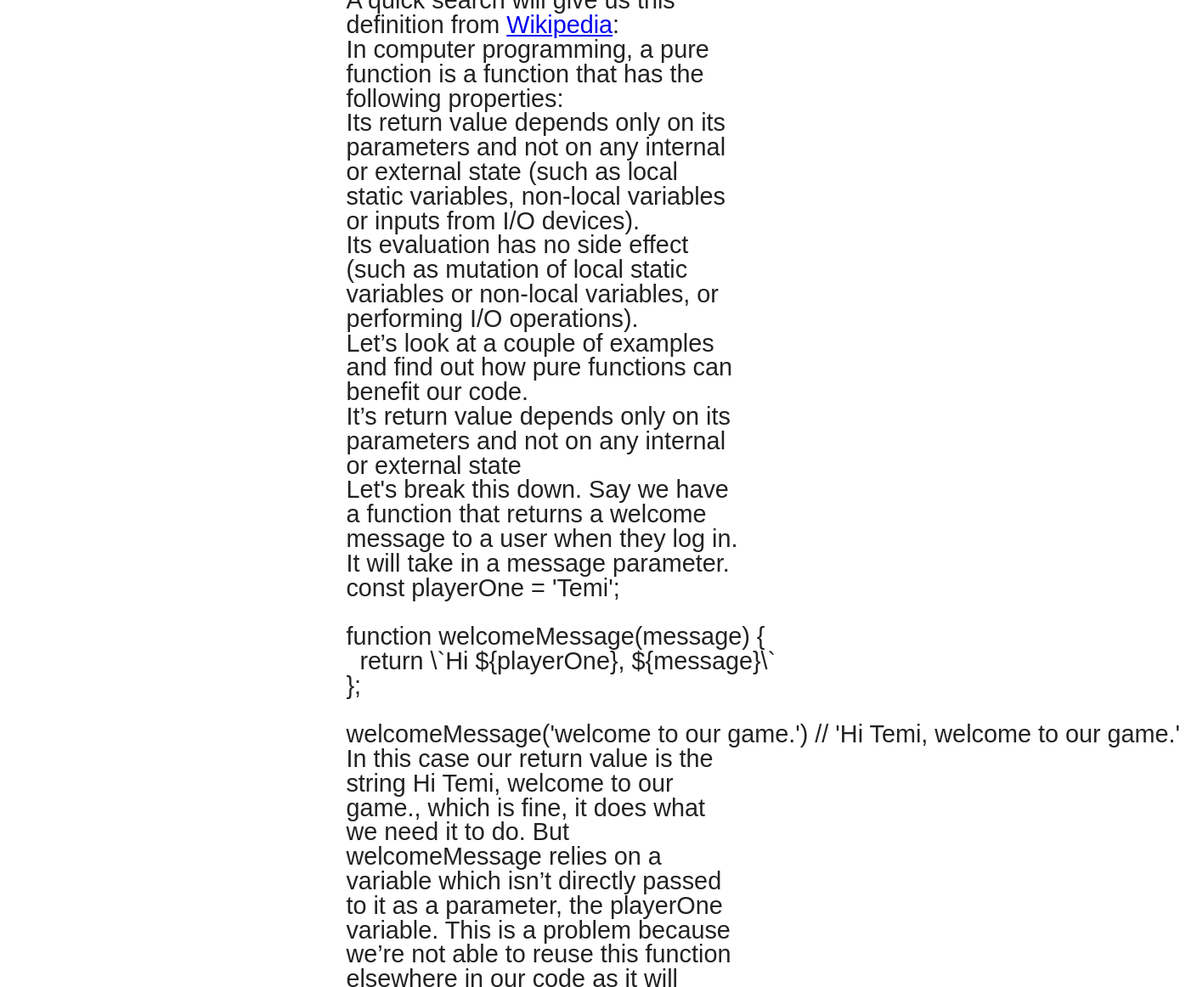
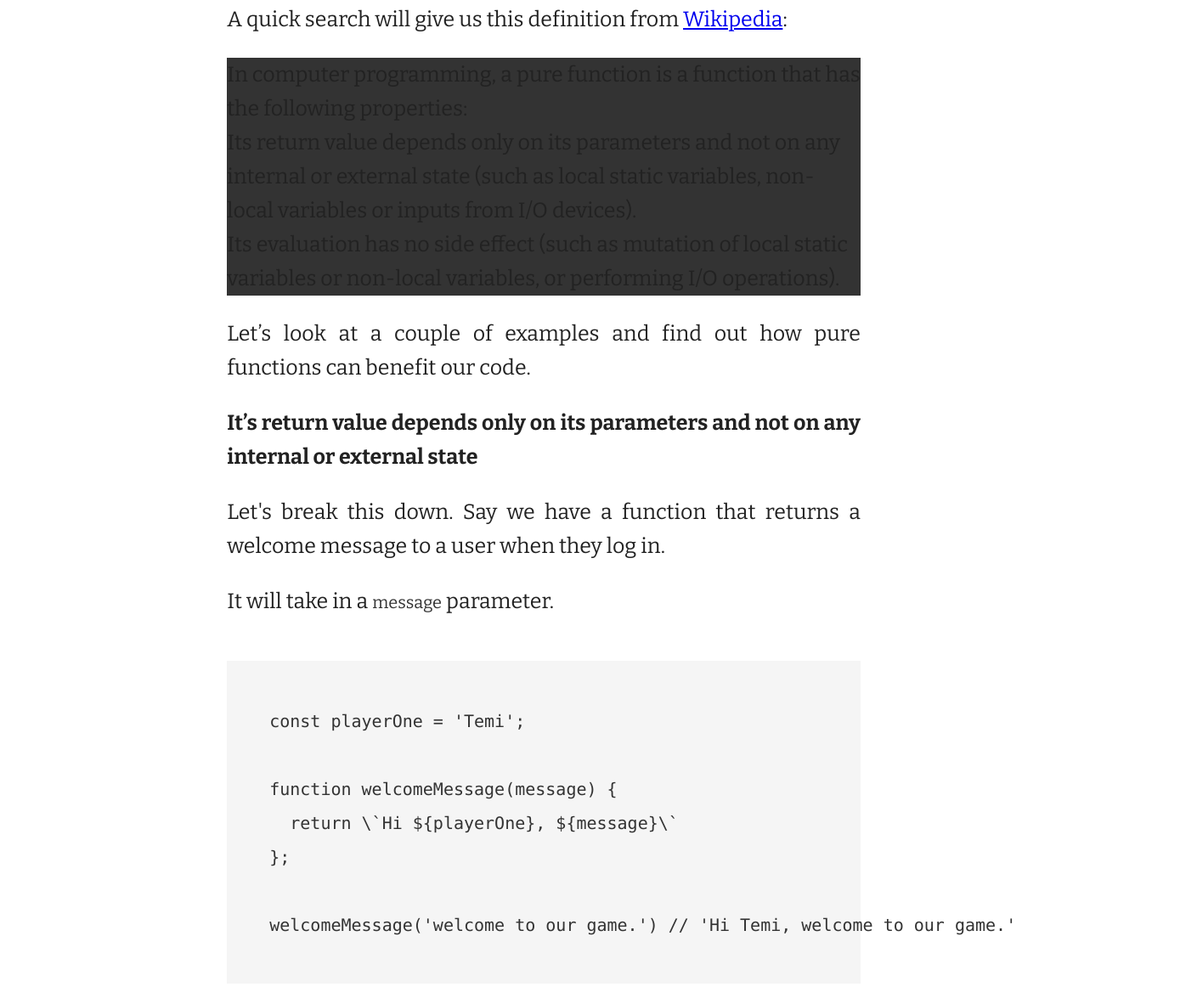
Before and after one commit to libuk/libuk, a Gatsby site: page /what-is-a-pure-function in a window 1280 px wide. Shown: the part 292-1454 px from the top of the page at 85% size, 1409 px wide, since content can reach past the window. Built offline with nearby package versions, Linux system fonts and the light colour scheme; Gatsby itself is replaced by a stand-in of ours; some packages are replaced by stand-ins of ours; code samples lack their colours.

Commit message:
a whole bunch of everything

```diff
--- a/gatsby-browser.js
+++ b/gatsby-browser.js
@@ -1,7 +1 @@
-/**
- * Implement Gatsby's Browser APIs in this file.
- *
- * See: https://www.gatsbyjs.org/docs/browser-apis/
- */
-
-// You can delete this file if you're not using it
+require("prismjs/themes/prism-tomorrow.css")
--- a/gatsby-config.js
+++ b/gatsby-config.js
@@ -35,7 +35,12 @@ module.exports = {
         icon: `src/images/favicon.png`, // This path is relative to the root of the site.
       },
     },
-    `gatsby-transformer-remark`,
+    {
+      resolve: `gatsby-transformer-remark`,
+      options: {
+        plugins: [`gatsby-remark-prismjs`],
+      },
+    },
     // this (optional) plugin enables Progressive Web App + Offline functionality
     // To learn more, visit: https://gatsby.dev/offline
     // `gatsby-plugin-offline`,
--- a/package.json
+++ b/package.json
@@ -12,10 +12,12 @@
     "gatsby-plugin-offline": "^2.1.0",
     "gatsby-plugin-react-helmet": "^3.0.12",
     "gatsby-plugin-sharp": "^2.0.36",
+    "gatsby-remark-prismjs": "^3.2.9",
     "gatsby-source-filesystem": "^2.0.36",
     "gatsby-transformer-remark": "^2.3.12",
     "gatsby-transformer-sharp": "^2.1.19",
     "netlify-cms-app": "^2.9.1",
+    "prismjs": "^1.16.0",
     "prop-types": "^15.7.2",
     "react": "^16.8.6",
     "react-dom": "^16.8.6",
--- a/src/components/layout.css
+++ b/src/components/layout.css
@@ -1,16 +1,84 @@
-html, body, div, span, applet, object, iframe,
-h1, h2, h3, h4, h5, h6, p, blockquote, pre,
-a, abbr, acronym, address, big, cite, code,
-del, dfn, em, img, ins, kbd, q, s, samp,
-small, strike, strong, sub, sup, tt, var,
-b, u, i, center,
-dl, dt, dd, ol, ul, li,
-fieldset, form, label, legend,
-table, caption, tbody, tfoot, thead, tr, th, td,
-article, aside, canvas, details, embed,
-figure, figcaption, footer, header, hgroup,
-menu, nav, output, ruby, section, summary,
-time, mark, audio, video {
+html,
+body,
+div,
+span,
+applet,
+object,
+iframe,
+h1,
+h2,
+h3,
+h4,
+h5,
+h6,
+p,
+blockquote,
+pre,
+a,
+abbr,
+acronym,
+address,
+big,
+cite,
+code,
+del,
+dfn,
+em,
+img,
+ins,
+kbd,
+q,
+s,
+samp,
+small,
+strike,
+strong,
+sub,
+sup,
+tt,
+var,
+b,
+u,
+i,
+center,
+dl,
+dt,
+dd,
+ol,
+ul,
+li,
+fieldset,
+form,
+label,
+legend,
+table,
+caption,
+tbody,
+tfoot,
+thead,
+tr,
+th,
+td,
+article,
+aside,
+canvas,
+details,
+embed,
+figure,
+figcaption,
+footer,
+header,
+hgroup,
+menu,
+nav,
+output,
+ruby,
+section,
+summary,
+time,
+mark,
+audio,
+video {
   margin: 0;
   padding: 0;
   border: 0;
@@ -25,8 +93,17 @@ time, mark, audio, video {
 }
 
 /* HTML5 display-role reset for older browsers */
-article, aside, details, figcaption, figure,
-footer, header, hgroup, menu, nav, section {
+article,
+aside,
+details,
+figcaption,
+figure,
+footer,
+header,
+hgroup,
+menu,
+nav,
+section {
   display: block;
 }
 
@@ -34,17 +111,21 @@ body {
   line-height: 1;
 }
 
-ol, ul {
+ol,
+ul {
   list-style: none;
 }
 
-blockquote, q {
+blockquote,
+q {
   quotes: none;
 }
 
-blockquote:before, blockquote:after,
-q:before, q:after {
-	content: '';
+blockquote:before,
+blockquote:after,
+q:before,
+q:after {
+  content: "";
   content: none;
 }
 
@@ -53,15 +134,15 @@ table {
   border-spacing: 0;
 }
 
-input[type=search]::-webkit-search-cancel-button,
-input[type=search]::-webkit-search-decoration,
-input[type=search]::-webkit-search-results-button,
-input[type=search]::-webkit-search-results-decoration {
+input[type="search"]::-webkit-search-cancel-button,
+input[type="search"]::-webkit-search-decoration,
+input[type="search"]::-webkit-search-results-button,
+input[type="search"]::-webkit-search-results-decoration {
   -webkit-appearance: none;
   -moz-appearance: none;
 }
 
-input[type=search] {
+input[type="search"] {
   -webkit-appearance: none;
   -moz-appearance: none;
   -webkit-box-sizing: content-box;
@@ -241,7 +322,7 @@ input[type="reset"],
 input[type="submit"] {
   -webkit-appearance: button; /* 2 */
   cursor: pointer; /* 3 */
-    *overflow: visible;  /* 4 */
+  *overflow: visible; /* 4 */
 }
 
 /**
@@ -328,7 +409,6 @@ textarea {
   color: #222;
 }
 
-
 ::-moz-selection {
   background: #b3d4fc;
   text-shadow: none;
@@ -361,11 +441,25 @@ textarea {
 }
 
 /* Author styles */
+html {
+  font-size: 17px;
+}
+
+@media (min-width: 760px) {
+  html {
+    font-size: 20px;
+  }
+}
+
+@media (min-width: 1000px) {
+  html {
+    font-size: 25px;
+  }
+}
 
 body {
-  font-family: 'Ubuntu', sans-serif;
-  font-size: calc(16px + 1vw);
-  max-width: 500px;
+  font-family: "Bitter", serif;
+  max-width: 800px;
   margin: 2rem auto;
   width: 100%;
   padding: 1rem;
@@ -382,11 +476,11 @@ body {
 
 .header-desc,
 .link-item {
-  font-size: calc(.8rem + 1vw);
+  font-size: calc(0.8rem + 1vw);
 }
 
 .header-desc {
-  margin-top: .8rem;
+  margin-top: 0.8rem;
 }
 
 .link-item {
@@ -399,5 +493,54 @@ body {
 }
 
 .link-item-wrapper + .link-item-wrapper {
-  margin-top: .3rem;
+  margin-top: 0.3rem;
 }
+
+/*
+ * Blog
+ */
+
+.blog-post-content {
+  line-height: 1.6;
+}
+
+.blog-post-content h3 {
+  font-weight: 700;
+}
+
+.blog-post-content p,
+.blog-post-content h2,
+.blog-post-content h3,
+.blog-post-content h4,
+.blog-post-content h5,
+.blog-post-content h6 {
+  margin-top: 1em;
+  text-align: justify;
+}
+
+.blog-post-content blockquote {
+  background-color: #333;
+}
+
+.blog-post-content pre {
+  margin: 2em 0;
+  padding: 1em;
+  background-color: whitesmoke;
+}
+
+@media (min-width: 760px) {
+  .blog-post-content pre {
+    padding: 2em;
+  }
+}
+
+pre + p {
+  margin-top: 2.5em;
+}
+
+.blog-post-content code {
+  line-height: 1.2;
+  background: transparent !important;
+  color: #333;
+  font-size: 0.8em;
+}
--- a/src/components/layout.js
+++ b/src/components/layout.js
@@ -8,6 +8,7 @@
 import React from "react"
 import PropTypes from "prop-types"
 import { StaticQuery, graphql } from "gatsby"
+import { Helmet } from "react-helmet"
 
 import Header from "./header"
 import "./layout.css"
@@ -33,6 +34,12 @@ const Layout = ({ children }) => (
             paddingTop: 0,
           }}
         >
+          <Helmet>
+            <link
+              href="https://fonts.googleapis.com/css?family=Bitter:400,700"
+              rel="stylesheet"
+            />
+          </Helmet>
           <main>{children}</main>
         </div>
       </>
--- a/src/pages/index.js
+++ b/src/pages/index.js
@@ -1,5 +1,4 @@
 import React from "react"
-import { Helmet } from "react-helmet"
 
 import Layout from "../components/layout"
 import SEO from "../components/seo"
@@ -7,12 +6,6 @@ import SEO from "../components/seo"
 const IndexPage = () => (
   <Layout>
     <SEO title="Home" keywords={[`gatsby`, `application`, `react`]} />
-    <Helmet>
-      <link
-        href="https://fonts.googleapis.com/css?family=Ubuntu:400,700"
-        rel="stylesheet"
-      />
-    </Helmet>
     <div class="header">
       <h1 class="header-title">Daniel Liburd</h1>
       <p class="header-desc">engineer @ yld</p>
```
Also changed, not shown: src/templates/blogTemplate.js (indentation only), 1 other file. Lines whose indentation alone changed are shown as unchanged.
